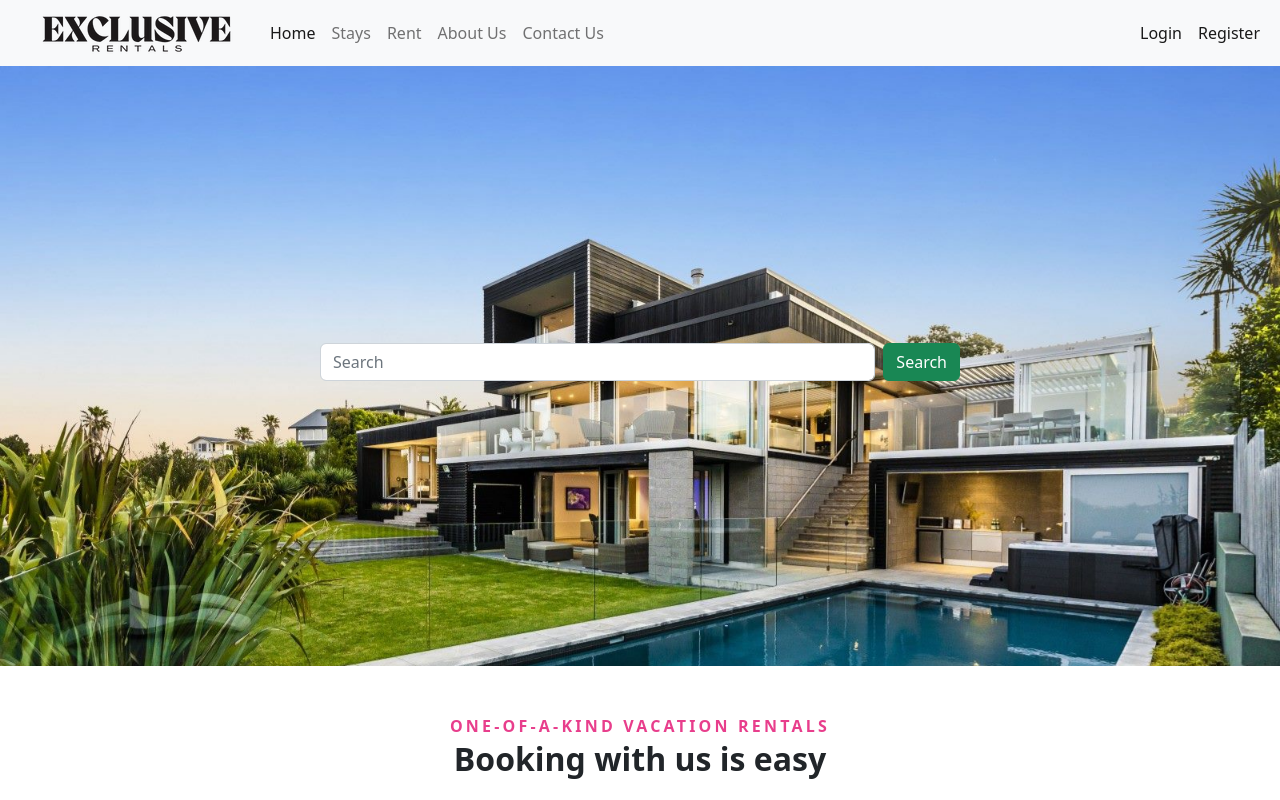
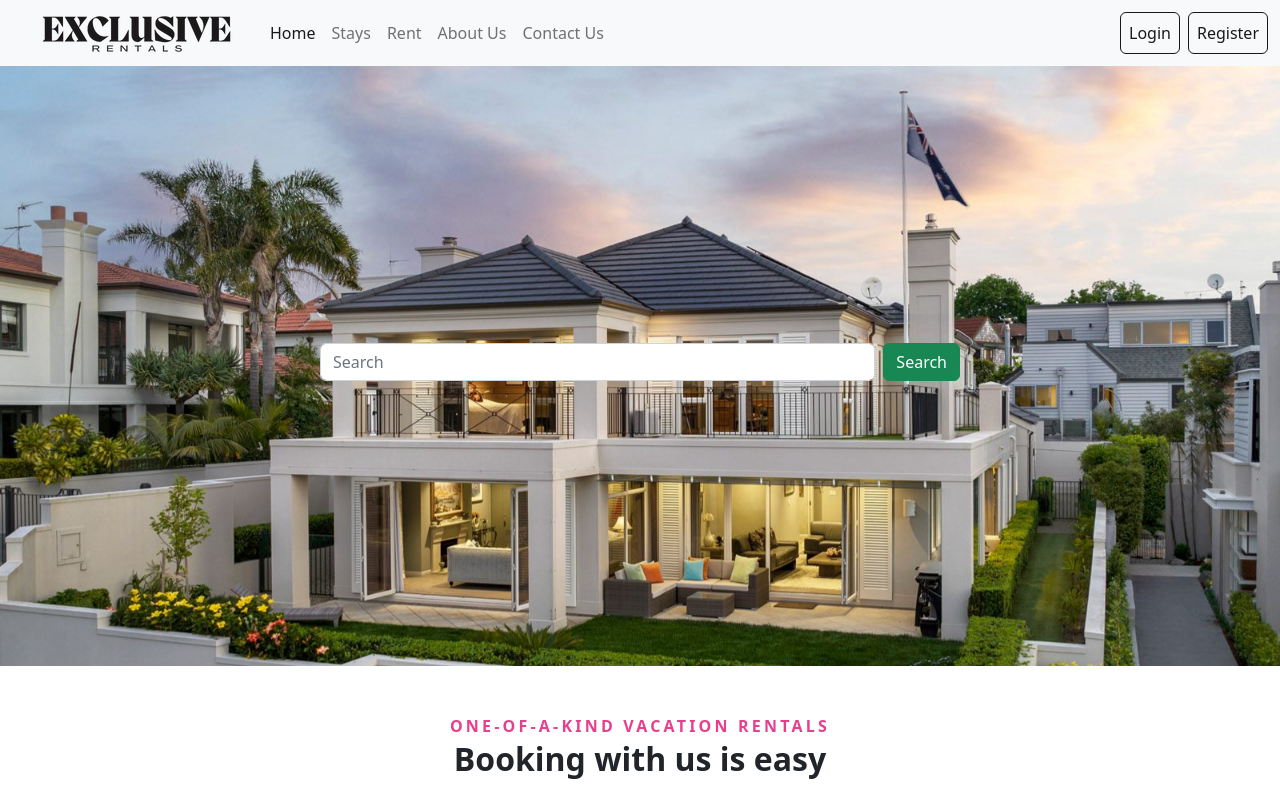
Before and after one commit to Hardeep1990/exclusiverental, a React (Create React App) app: page / in a window 1280 px wide. Shown: the top 800 px of the page. Built offline with nearby package versions, Linux system fonts and the light colour scheme.

Commit message:
Final check is done

```diff
--- a/src/components/header.jsx
+++ b/src/components/header.jsx
@@ -42,12 +42,20 @@ const Header = () => {
             </ul>
             <ul className="navbar-nav mb-2 mb-lg-0">
               <li className="nav-item">
-                <a className="nav-link active" aria-current="page" href="#">
+                <a
+                  className="nav-link btn btn-sucess active"
+                  aria-current="page"
+                  href="#"
+                >
                   Login
                 </a>
               </li>
-              <li className="nav-item">
-                <a className="nav-link active" aria-current="page" href="#">
+              <li className="nav-item ms-2">
+                <a
+                  className="nav-link btn btn-sucess active"
+                  aria-current="page"
+                  href="#"
+                >
                   Register
                 </a>
               </li>
--- a/src/components/home.jsx
+++ b/src/components/home.jsx
@@ -2,6 +2,7 @@ import React, { Component } from "react";
 import { getRentals } from "./datas/rentals";
 import DisplayRentals from "./displayrentals";
 import Header from "./header";
+import LandingPage from "./landingpage";
 class Home extends Component {
   state = { rentals: getRentals() };
   // componentDidMount() {
@@ -13,50 +14,7 @@ class Home extends Component {
       <div>
         <Header />
         <main>
-          <section className="landing-section">
-            <div
-              id="carouselExampleSlidesOnly"
-              className="carousel slide"
-              data-bs-ride="carousel"
-            >
-              <div className="carousel-inner">
-                <div className="carousel-item active">
-                  <img
-                    src="/images/rentals/2.jpeg"
-                    className="d-block w-100"
-                    alt="..."
-                  />
-                </div>
-                <div className="carousel-item">
-                  <img
-                    src="/images/rentals/77.jpeg"
-                    className="d-block w-100"
-                    alt="..."
-                  />
-                </div>
-                <div className="carousel-item">
-                  <img
-                    src="/images/rentals/444.jpeg"
-                    className="d-block w-100"
-                    alt="..."
-                  />
-                </div>
-              </div>
-            </div>
-            <div className="searchbox">
-              <form className="d-flex" role="search">
-                <input
-                  className="form-control me-2 mb-2"
-                  type="search"
-                  placeholder="Search"
-                  aria-label="Search"
-                />
-                <button className="btn btn-success mb-2" type="submit">
-                  Search
-                </button>
-              </form>
-            </div>
-          </section>
+          <LandingPage rentalsImage={this.state.rentals} />
           <DisplayRentals rentals={this.state.rentals} />
         </main>
       </div>
--- /dev/null
+++ b/src/components/landingpage.jsx
@@ -0,0 +1,37 @@
+import React from "react";
+const LandingPage = ({ rentalsImage }) => {
+  console.log("print", rentalsImage);
+  return (
+    <section className="landing-section">
+      <div
+        id="carouselExampleSlidesOnly"
+        className="carousel slide"
+        data-bs-ride="carousel"
+      >
+        {rentalsImage.map((data) => (
+          <div key={data.id} className="carousel-inner">
+            <div className="carousel-item active">
+              <img src={data.image} className="d-block w-100" alt="" />
+            </div>
+          </div>
+        ))}
+      </div>
+
+      <div className="searchbox">
+        <form className="d-flex" role="search">
+          <input
+            className="form-control me-2 mb-2"
+            type="search"
+            placeholder="Search"
+            aria-label="Search"
+          />
+          <button className="btn btn-success mb-2" type="submit">
+            Search
+          </button>
+        </form>
+      </div>
+    </section>
+  );
+};
+
+export default LandingPage;
```
